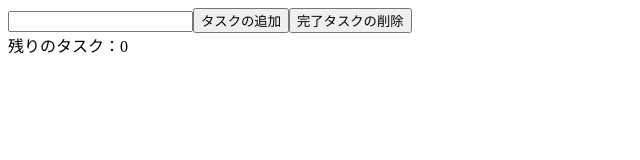
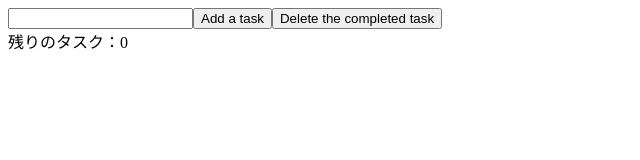
Before and after one commit to zyococo/react-todo-list, a React (Create React App) app: page / in a window 1280 px wide. Shown: the top 160 px of the page, without its empty margins (0-640 px from the left). Built offline with nearby package versions, Linux system fonts and the light colour scheme.

Commit message:
Your commit message

```diff
--- a/src/App.js
+++ b/src/App.js
@@ -50,8 +50,8 @@ const App = () => {
     <>
       <TodoList todos={todos} toggleTodo={toggleTodo} />
       <input type="text" name="" id="" ref={todoNameRef} />
-      <button onClick={handleAddTodo}>タスクの追加</button>
-      <button onClick={handleClear}>完了タスクの削除</button>
+      <button onClick={handleAddTodo}>Add a task</button>
+      <button onClick={handleClear}>Delete the completed task</button>
       <div>残りのタスク：{todos.filter((todo) => !todo.completed).length}</div>
     </>
   );
```
